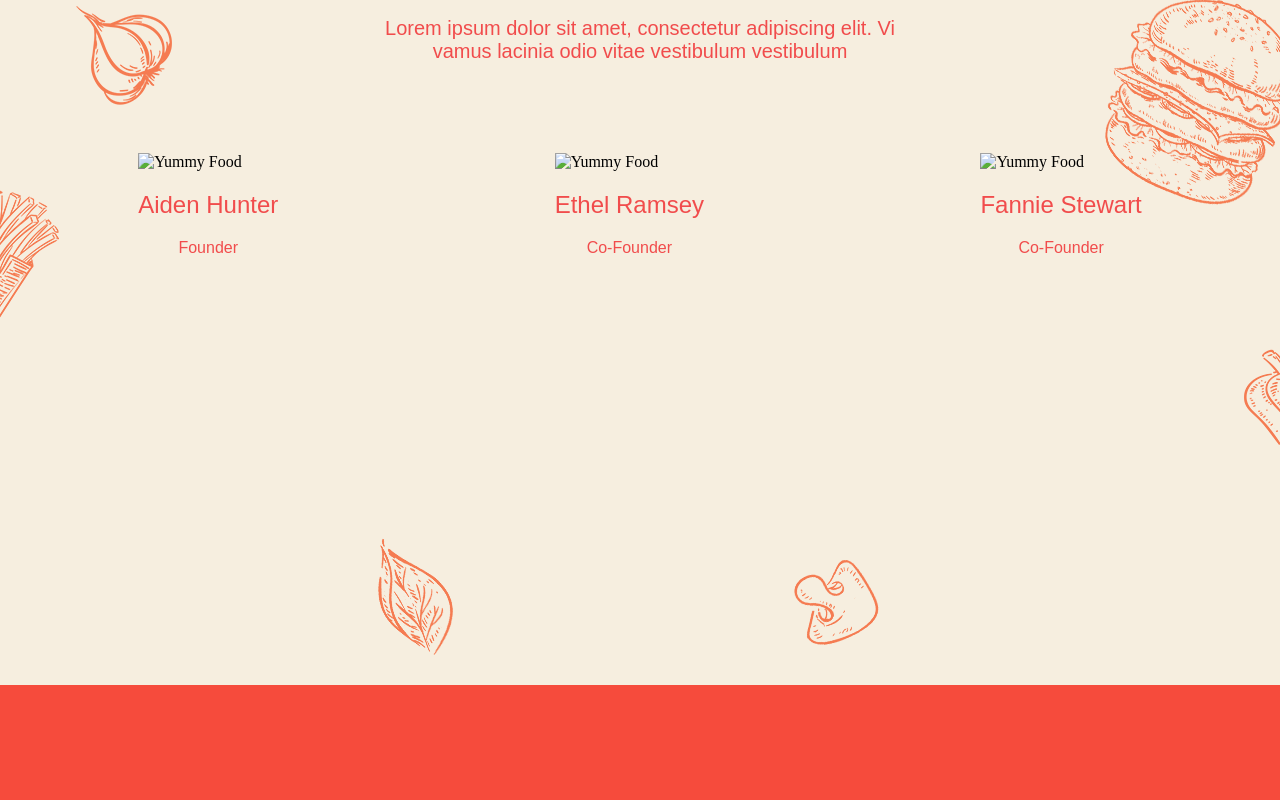
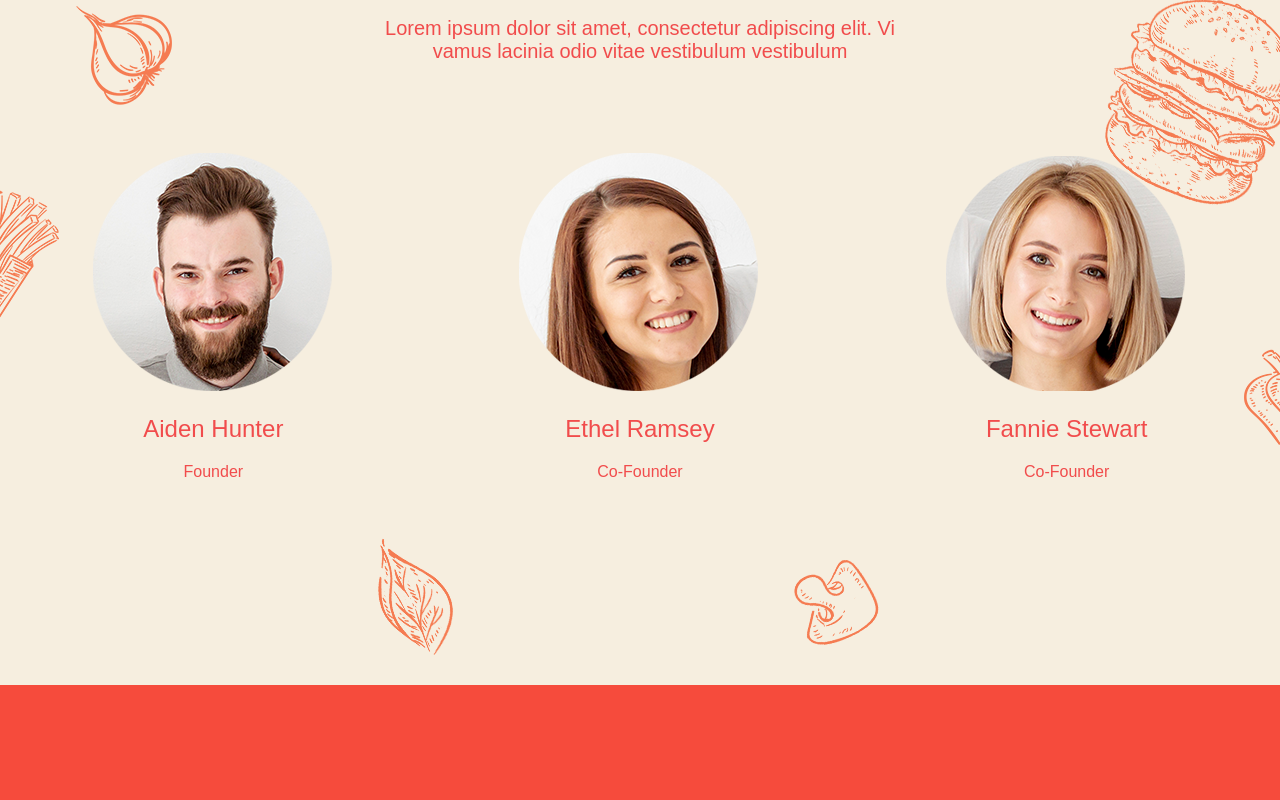
Before and after one commit to MuhammadSaribAwan/MMSA, a plain HTML site: page index.html in a window 1280 px wide. Shown: the part 906-1706 px from the top of the page. Drawn offline with Linux system fonts and the light colour scheme; the site is published under a folder, as on GitHub Pages, so addresses that start at the root find nothing; a web font is replaced by a local one.

Commit message:
Update index.html

```diff
--- a/index.html
+++ b/index.html
@@ -42,17 +42,17 @@
                 vitae vestibulum vestibulum </p>
             <div id="container1keander">
                 <div class="box1">
-                    <img src="/Images/Container1 First Img.png" alt="Yummy Food">
+                    <img src="./Images/Container1 First Img.png" alt="Yummy Food">
                     <h1 class="box1h1">Aiden Hunter</h1>
                     <p class="box1para">Founder</p>
                 </div>
                 <div class="box1">
-                    <img src="/Images/Container1 Second Img.png" alt="Yummy Food">
+                    <img src="./Images/Container1 Second Img.png" alt="Yummy Food">
                     <h1 class="box1h1">Ethel Ramsey</h1>
                     <p class="box1para">Co-Founder</p>
                 </div>
                 <div class="box1">
-                    <img src="/Images/Container1 Third Img.png" alt="Yummy Food">
+                    <img src="./Images/Container1 Third Img.png" alt="Yummy Food">
                     <h1 class="box1h1">Fannie Stewart</h1>
                     <p class="box1para">Co-Founder</p>
                 </div>
@@ -60,7 +60,7 @@
         </section>
         <section id="container2">
             <div class="box2">
-                <img src="/Images/Container2 Burger Image.png" alt="Yummy Food">
+                <img src="./Images/Container2 Burger Image.png" alt="Yummy Food">
             </div>
             <div class="box2">
                 <h1 id="container2h1">Best Burger</h1>
@@ -81,7 +81,7 @@
                 </div>
             </div>
             <div class="box3">
-                <img src="/Images/Container3 Burger Image.png" alt="Yummy Food">
+                <img src="./Images/Container3 Burger Image.png" alt="Yummy Food">
             </div>
         </section>
         <section id="container4">
@@ -111,7 +111,7 @@
             <div class="container5keander">
                 <div class="box5">
                     <h1 class="container5box5h1">PACKAGE I</h1>
-                    <img src="/Images/Container5 Burger Image.png" alt="Yummy Food">
+                    <img src="./Images/Container5 Burger Image.png" alt="Yummy Food">
                     <h2 class="container5box5h2">$10.00</h2>
                     <p class="container5box5para">Lorem ipsum dolor sit amet,<br>consectetur adipiscing elit.</p>
                     <div class="button5">
@@ -120,7 +120,7 @@
                 </div>
                 <div class="box5">
                     <h1 class="container5box5h1">PACKAGE II</h1>
-                    <img src="/Images/Container5 Burger Image.png" alt="Yummy Food">
+                    <img src="./Images/Container5 Burger Image.png" alt="Yummy Food">
                     <h2 class="container5box5h2">$20.00</h2>
                     <p class="container5box5para">Lorem ipsum dolor sit amet,<br>consectetur adipiscing elit.</p>
                     <div class="button5">
@@ -129,7 +129,7 @@
                 </div>
                 <div class="box5">
                     <h1 class="container5box5h1">PACKAGE III</h1>
-                    <img src="/Images/Container5 Burger Image.png" alt="Yummy Food">
+                    <img src="./Images/Container5 Burger Image.png" alt="Yummy Food">
                     <h2 class="container5box5h2">$30.00</h2>
                     <p class="container5box5para">Lorem ipsum dolor sit amet,<br>consectetur adipiscing elit.</p>
                     <div class="button5">
```
